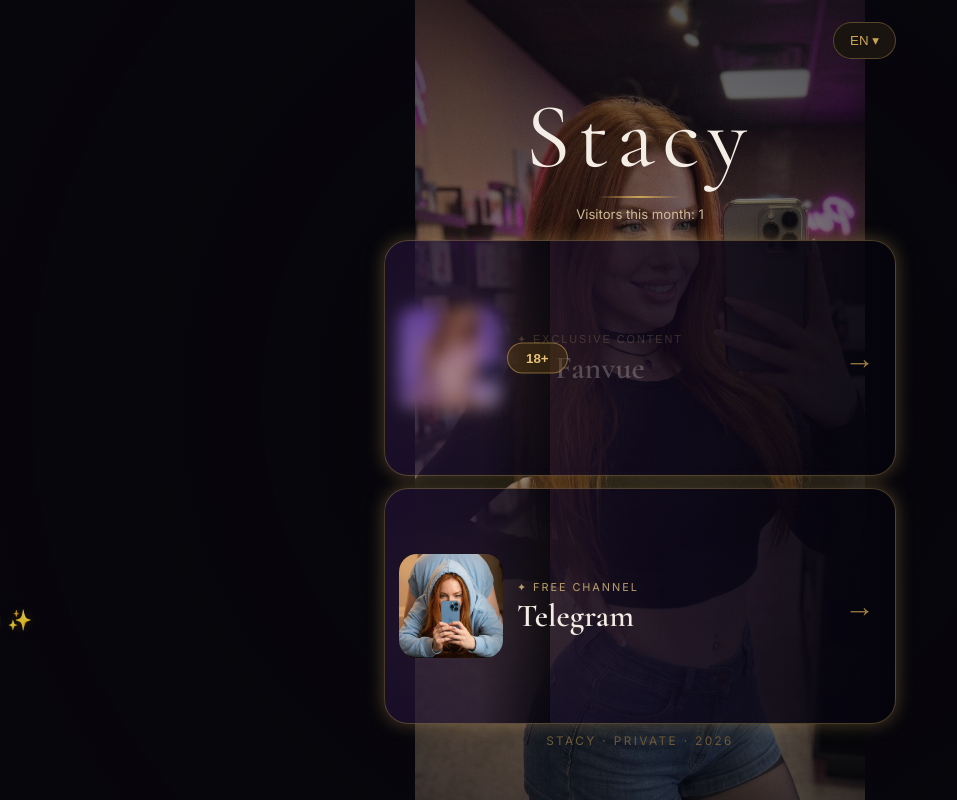
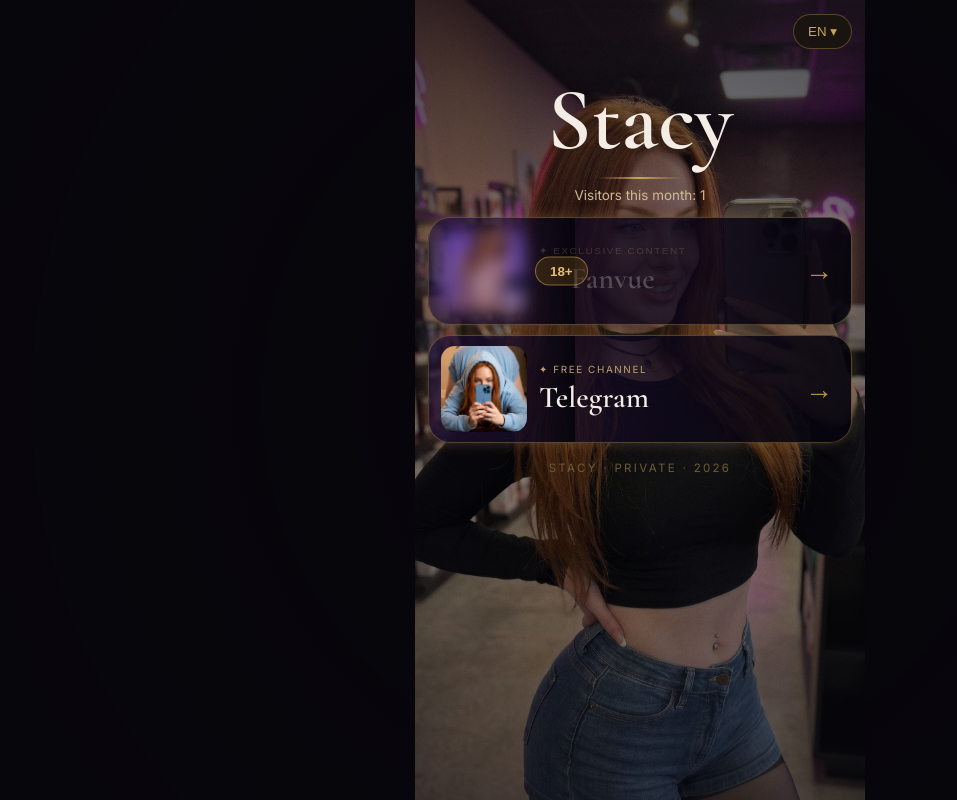
Before and after one commit to PanovEvgenii/stacy-miami1, a plain HTML site: page index.html in a window 1280 px wide. Shown: the whole page, without its empty margins (0-957 px from the left). Drawn offline with nearby package versions, Linux system fonts and the light colour scheme; no server answers.

Commit message:
Update styles.css

```diff
--- a/styles.css
+++ b/styles.css
@@ -1,36 +1,31 @@
-:root { --gold:#caa556; --bg:#08070d; --card:#09070f; --text:#f3ede5; }
+:root { --gold:#caa556; --text:#f3ede5; }
 *{box-sizing:border-box}
 html,body{height:100%;overflow:hidden}
 body{margin:0;font-family:Inter,sans-serif;color:var(--text);background:#06050a}
-body::before{content:"";position:fixed;inset:0;z-index:-2;background:url('assets/background.jpg') center center / contain no-repeat;filter:brightness(.82)}
+body::before{content:"";position:fixed;inset:0;z-index:-2;background:url('assets/background.jpg') center center/contain no-repeat;filter:brightness(.82)}
 body::after{content:"";position:fixed;inset:0;z-index:-1;background:radial-gradient(circle at center, rgba(8,7,13,.2) 0%, rgba(8,7,13,.72) 65%, rgba(8,7,13,.9) 100%)}
 
-.app{position:relative;width:min(96vw,520px);height:min(96dvh,900px);margin:0 auto;padding:16px 14px 20px;display:grid;grid-template-rows:auto auto 1fr auto;gap:10px}
-.lang{display:flex;justify-content:flex-end}.lang button{background:#1a1410;border:1px solid rgba(202,165,86,.35);color:var(--gold);padding:10px 16px;border-radius:22px}
-.hero{text-align:center;padding:8px 0}.hero h1{font-family:'Cormorant Garamond',serif;font-size:clamp(56px,12vw,92px);font-weight:400;letter-spacing:.08em;margin:4px 0}
-.line{width:84px;height:2px;background:linear-gradient(90deg,transparent,var(--gold),transparent);margin:0 auto 8px}.counter{font-size:.82rem;color:#cfba95;margin:0}
-.cards{display:grid;gap:12px;z-index:2}
-.card{position:relative;display:flex;align-items:center;gap:14px;min-height:122px;background:linear-gradient(90deg,rgba(33,17,57,.62),rgba(5,4,12,.9));border:1px solid rgba(202,165,86,.35);border-radius:24px;padding:10px 14px;color:inherit;text-decoration:none;overflow:hidden;transition:.35s ease}
-.card::after{content:"";position:absolute;inset:0;background:radial-gradient(circle at 20% 50%, rgba(202,165,86,.08), transparent 42%);opacity:.85;transition:.4s}
-.card.pulse{animation:pulseGlow 2.6s ease-in-out infinite}
-@keyframes pulseGlow{0%,100%{box-shadow:0 0 0 rgba(202,165,86,0)}50%{box-shadow:0 0 18px rgba(202,165,86,.35)}}
-.thumb{width:104px;height:104px;border-radius:18px;object-fit:cover;flex-shrink:0}.card-content{position:relative;z-index:1}
-.card-content small{display:block;color:#bba06c;letter-spacing:.18em;font-size:.68rem;margin-bottom:6px}.card-content h3{font-family:'Cormorant Garamond',serif;font-weight:600;font-size:2rem;margin:0;line-height:1}
-.pill{position:absolute;left:122px;top:50%;transform:translateY(-50%);background:rgba(86,60,17,.45);border:1px solid rgba(202,165,86,.55);color:#e6c074;border-radius:999px;padding:7px 18px;font-weight:700;z-index:1}
-.arrow{position:absolute;right:20px;color:#b8924e;font-size:1.9rem;opacity:.85;z-index:1}
-.card-adult.locked .thumb{filter:blur(8px) brightness(.65)}.card-adult.locked h3,.card-adult.locked small{opacity:.25}
-.card .fade-edge{position:absolute;left:95px;top:0;bottom:0;width:70px;background:linear-gradient(90deg,rgba(5,4,12,0),rgba(5,4,12,.92));}
+.app{position:relative;width:min(94vw,500px);height:min(96dvh,880px);margin:0 auto;padding:14px 12px 18px;display:grid;grid-template-rows:auto auto auto 1fr auto;gap:10px}
+.lang{display:flex;justify-content:flex-end}.lang button{background:#1a1410;border:1px solid rgba(202,165,86,.35);color:var(--gold);padding:9px 14px;border-radius:22px}
+.hero{text-align:center;padding:4px 0}.hero h1{font-family:'Cormorant Garamond',serif;font-size:clamp(52px,11vw,88px);margin:4px 0}
+.line{width:84px;height:2px;background:linear-gradient(90deg,transparent,var(--gold),transparent);margin:0 auto 8px}.counter{font-size:.84rem;color:#cfba95;margin:0}
+.cards{display:grid;gap:10px;z-index:2}
+.card{position:relative;display:flex;align-items:center;gap:12px;min-height:108px;background:linear-gradient(90deg,rgba(33,17,57,.62),rgba(5,4,12,.9));border:1px solid rgba(202,165,86,.35);border-radius:22px;padding:9px 12px;color:inherit;text-decoration:none;overflow:hidden;transition:.35s}
+.card.pulse{animation:pulseGlow 2.6s ease-in-out infinite}@keyframes pulseGlow{0%,100%{box-shadow:none}50%{box-shadow:0 0 14px rgba(202,165,86,.28)}}
+.thumb{width:86px;height:86px;border-radius:14px;object-fit:cover;flex-shrink:0}.card-content{position:relative;z-index:1}
+.card-content small{display:block;color:#bba06c;letter-spacing:.16em;font-size:.62rem;margin-bottom:4px}.card-content h3{font-family:'Cormorant Garamond',serif;font-size:1.88rem;margin:0}
+.pill{position:absolute;left:106px;top:50%;transform:translateY(-50%);background:rgba(86,60,17,.45);border:1px solid rgba(202,165,86,.55);color:#e6c074;border-radius:999px;padding:6px 14px;font-weight:700;z-index:1}
+.arrow{position:absolute;right:18px;color:#b8924e;font-size:1.75rem;z-index:1}.card-adult.locked .thumb{filter:blur(8px) brightness(.65)}.card-adult.locked h3,.card-adult.locked small{opacity:.25}
+.card .fade-edge{position:absolute;left:82px;top:0;bottom:0;width:64px;background:linear-gradient(90deg,rgba(5,4,12,0),rgba(5,4,12,.92));}
 
-.ticker-overlay{position:fixed;inset:0;pointer-events:none;z-index:1;overflow:hidden}
-.flyline{position:absolute;color:#e4cb97;font-size:clamp(.95rem,1.8vw,1.25rem);text-shadow:0 0 12px rgba(202,165,86,.25);opacity:0;white-space:nowrap}
-.flyline.run-ltr{animation:flyLTR 5.2s linear forwards}
-.flyline.run-rtl{animation:flyRTL 5.2s linear forwards}
-@keyframes flyLTR{0%{opacity:0;transform:translateX(-35vw)}15%{opacity:.95}85%{opacity:.95}100%{opacity:0;transform:translateX(35vw)}}
-@keyframes flyRTL{0%{opacity:0;transform:translateX(35vw)}15%{opacity:.95}85%{opacity:.95}100%{opacity:0;transform:translateX(-35vw)}}
+.ticker-overlay{position:absolute;left:4px;right:4px;top:68%;height:12%;pointer-events:none;z-index:1;overflow:hidden}
+.flyline{position:absolute;color:#e4cb97;font-size:clamp(.84rem,1.5vw,1.02rem);text-shadow:0 0 10px rgba(202,165,86,.2);opacity:0;white-space:nowrap}
+.flyline.run-ltr{animation:flyLTR 4.8s linear forwards}.flyline.run-rtl{animation:flyRTL 4.8s linear forwards}
+@keyframes flyLTR{0%{opacity:0;transform:translateX(-28vw)}15%{opacity:.9}85%{opacity:.9}100%{opacity:0;transform:translateX(28vw)}}
+@keyframes flyRTL{0%{opacity:0;transform:translateX(28vw)}15%{opacity:.9}85%{opacity:.9}100%{opacity:0;transform:translateX(-28vw)}}
 
-footer{text-align:center;color:#6f5b35;letter-spacing:.2em;font-size:.74rem;z-index:2}
-.modal{position:fixed;inset:0;background:rgba(0,0,0,.75);display:grid;place-items:center;padding:18px}.hidden{display:none}
-.modal-card{width:100%;max-width:380px;background:#130f18;border:1px solid rgba(202,165,86,.4);border-radius:18px;padding:18px}
-.modal-card h3{margin:0 0 8px}.modal-card p{color:#d8c6a5}.modal-card button{width:100%;padding:12px;border-radius:10px;border:0;font-weight:700;margin-top:10px}
-#confirm18{background:linear-gradient(135deg,#8a651d,#d4af63);color:#1a1308}.ghost{background:#2b2533;color:#eee}
-@media (min-width:900px){.app{width:min(44vw,540px);padding-top:22px}}
+footer{text-align:center;color:#6f5b35;letter-spacing:.2em;font-size:.72rem;z-index:2;padding-top:8px}
+.modal{position:fixed;inset:0;background:rgba(0,0,0,.75);display:grid;place-items:center;padding:18px;z-index:20}.hidden{display:none}
+.modal-card{width:100%;max-width:360px;background:#130f18;border:1px solid rgba(202,165,86,.4);border-radius:18px;padding:18px}
+.modal-card button{width:100%;padding:12px;border-radius:10px;border:0;font-weight:700;margin-top:10px}#confirm18{background:linear-gradient(135deg,#8a651d,#d4af63);color:#1a1308}.ghost{background:#2b2533;color:#eee}
+@media (min-width:900px){.app{width:min(35vw,500px)}}
```
